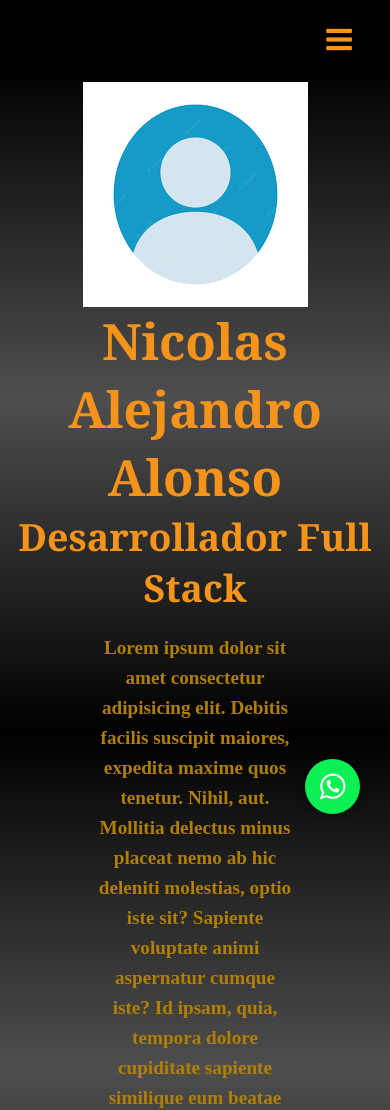
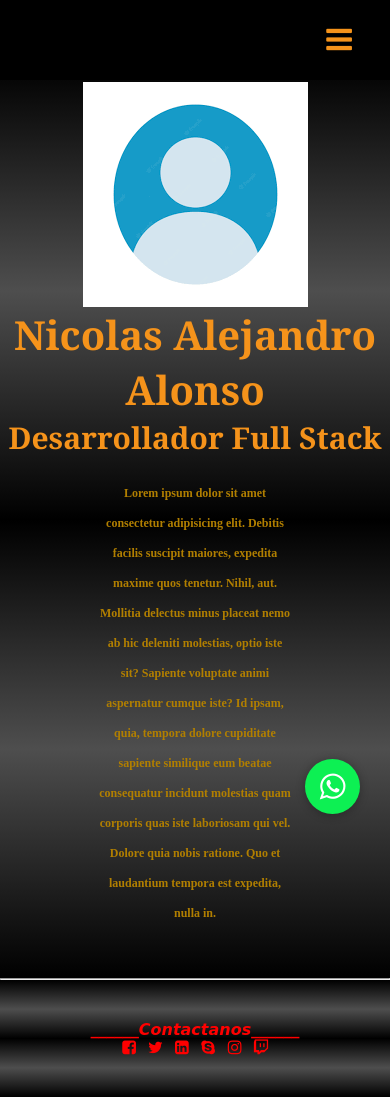
Before and after one commit to nicooalonsoo1992/Preproyecto2-Alonso, a plain HTML site: page index.html in a window 390 px wide. Shown: the top 1110 px of the page. Drawn offline with Linux system fonts and the light colour scheme.

Commit message:
preproyecto coderhouse

```diff
--- a/css/style.css
+++ b/css/style.css
@@ -736,6 +736,13 @@ footer div a {
 }
 
 @media screen and (max-width:487px) {
+    .titulo {
+        font-size: 20px;
+    }
+
+    .parrafo {
+        font-size: 12px;
+    }
     .contenedor_titulo_estudios {
         margin-top: 70px;
     }
```
